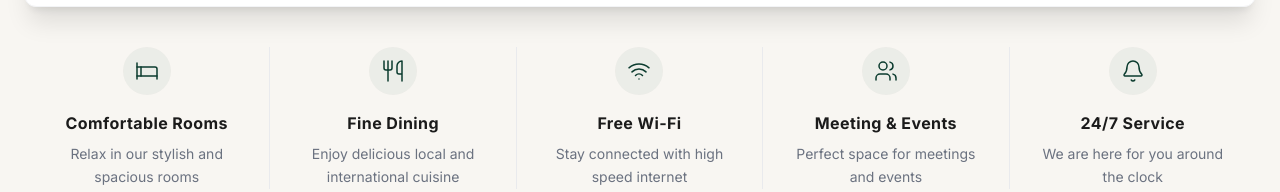
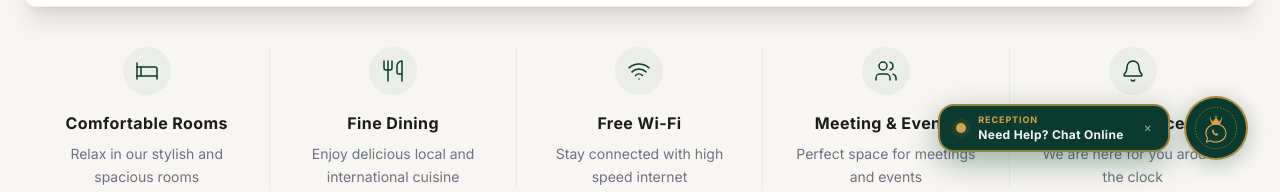
Before and after one commit to mroxygen2024/Dire-Ras-Hotel, a React (Vite) app: page / in a window 1280 px wide. Shown: the part 608-800 px from the top of the page. Built offline with nearby package versions, Linux system fonts and the light colour scheme.

Commit message:
feat: add premium floating WhatsApp contact button to home page

```diff
--- /dev/null
+++ b/src/components/WhatsAppFloatingButton.jsx
@@ -0,0 +1,99 @@
+import React, { useState, useEffect } from 'react';
+
+export default function WhatsAppFloatingButton() {
+  const [showTooltip, setShowTooltip] = useState(false);
+
+  useEffect(() => {
+    const timer = setTimeout(() => {
+      setShowTooltip(true);
+    }, 600); // Quick fade-in for high visibility
+    return () => clearTimeout(timer);
+  }, []);
+
+  const whatsappUrl = "https://wa.me/251968094406?text=Hello%20Dire%20Dawa%20Ras%20Hotel%2C%20I%20would%20like%20to%20reserve%20a%20room.";
+
+  return (
+    <div className="fixed bottom-6 right-6 sm:bottom-8 sm:right-8 z-50 flex items-center justify-end pointer-events-none">
+      {/* Premium Live Reception Help Bubble */}
+      <div
+        className={`bg-primary border-2 border-gold/70 text-white font-sans px-4 py-2 rounded-2xl shadow-[0_10px_30px_rgba(11,59,46,0.4)] mr-3.5 transition-all duration-500 ease-out transform origin-right flex items-center space-x-3 pointer-events-auto ${
+          showTooltip
+            ? 'opacity-100 translate-x-0 scale-100'
+            : 'opacity-0 translate-x-4 scale-90 pointer-events-none'
+        }`}
+      >
+        {/* Pulsing Active Beacon */}
+        <span className="relative flex h-2.5 w-2.5 flex-shrink-0">
+          <span className="animate-ping absolute inline-flex h-full w-full rounded-full bg-gold opacity-75"></span>
+          <span className="relative inline-flex rounded-full h-2.5 w-2.5 bg-gold"></span>
+        </span>
+
+        {/* Text Area */}
+        <div className="flex flex-col text-left leading-tight pr-1">
+          <span className="text-[9px] text-gold font-bold tracking-widest uppercase">RECEPTION</span>
+          <span className="text-[12px] font-bold text-white/95 tracking-wide mt-0.5">Need Help? Chat Online</span>
+        </div>
+
+        {/* Close Button */}
+        <button
+          onClick={() => setShowTooltip(false)}
+          className="text-white/60 hover:text-gold ml-1 text-[10px] focus:outline-none transition-colors cursor-pointer"
+          aria-label="Close message"
+        >
+          ✕
+        </button>
+      </div>
+
+      {/* Floating Button */}
+      <a
+        href={whatsappUrl}
+        target="_blank"
+        rel="noopener noreferrer"
+        className="relative pointer-events-auto flex items-center justify-center w-14 h-14 sm:w-16 sm:h-16 rounded-full bg-primary text-gold border-2 border-gold/80 hover:border-gold hover:bg-gold hover:text-primary transition-all duration-300 ease-out shadow-[0_4px_20px_rgba(11,59,46,0.3)] hover:shadow-[0_8px_30px_rgba(212,162,76,0.4)] transform hover:scale-105 group"
+        id="whatsapp-floating-btn"
+        aria-label="Book on WhatsApp"
+      >
+        {/* Pulsing Outer Glow Effect */}
+        <span className="absolute inset-0 rounded-full border border-gold/40 animate-ping opacity-25 group-hover:hidden" />
+
+        {/* WhatsApp Premium Custom Royal Icon */}
+        <svg
+          viewBox="0 0 100 100"
+          className="w-10 h-10 sm:w-12 sm:h-12 transition-transform duration-300 group-hover:rotate-12"
+          fill="none"
+          stroke="currentColor"
+        >
+          {/* Subtle Outer Dotted Ring */}
+          <circle cx="50" cy="50" r="43" strokeWidth="1.5" strokeDasharray="3 3" className="opacity-75 group-hover:rotate-45 transition-transform duration-1000 origin-center" />
+
+          {/* Crown atop the chat bubble */}
+          <path
+            d="M38 31 L44 37 L50 28 L56 37 L62 31 L58 42 L42 42 Z"
+            fill="currentColor"
+            strokeWidth="1.2"
+            strokeLinejoin="round"
+          />
+          <circle cx="38" cy="29" r="1.2" fill="currentColor" stroke="none" />
+          <circle cx="50" cy="26" r="1.5" fill="currentColor" stroke="none" />
+          <circle cx="62" cy="29" r="1.2" fill="currentColor" stroke="none" />
+
+          {/* Premium Chat Bubble Shape */}
+          <path
+            d="M50 42 C38.4 42 29 50.4 29 60.8 C29 64.6 30.3 68.2 32.6 71 L30 79 L38.5 76.5 C41.8 78.4 45.8 79.5 50 79.5 C61.6 79.5 71 71.1 71 60.8 C71 50.4 61.6 42 50 42 Z"
+            strokeWidth="2.5"
+            strokeLinecap="round"
+            strokeLinejoin="round"
+            fill="none"
+          />
+
+          {/* Detailed Elegant WhatsApp Handset */}
+          <path
+            d="M44 53.5 C43.5 53.5 42.5 54 42 55 C41.3 56.3 41.5 58 43 60.3 C44.5 62.5 46.5 64.3 48.8 65.3 C50.8 66.3 52.2 66 53.2 65.3 C54 64.7 54.5 63.7 54.5 63.3 C54.5 62.9 53.8 62.3 52.8 61.7 C51.8 61.1 51 60.7 50.5 61 C50 61.3 49.5 62 49 61.7 C48 61.3 46.8 60 46 59 C45.2 58 44.8 57 45.2 56.5 C45.5 56 46.2 55.5 45.8 54.5 C45.2 53.5 44.5 53.5 44 53.5 Z"
+            fill="currentColor"
+            stroke="none"
+          />
+        </svg>
+      </a>
+    </div>
+  );
+}
--- a/src/pages/Home.jsx
+++ b/src/pages/Home.jsx
@@ -7,6 +7,7 @@ import BookingCard from '../components/BookingCard';
 import FeaturesSection from '../components/FeaturesSection';
 import RoomsSection from '../components/RoomsSection';
 import Footer from '../components/Footer';
+import WhatsAppFloatingButton from '../components/WhatsAppFloatingButton';
 
 export default function Home() {
   const [loading, setLoading] = useState(true);
@@ -93,6 +94,9 @@ export default function Home() {
 
       {/* 6. Footer */}
       <Footer hotelInfo={hotelData.info} navLinks={hotelData.links} loading={loading} />
+
+      {/* 7. Premium Floating WhatsApp Button */}
+      {!loading && <WhatsAppFloatingButton />}
     </div>
   );
 }
```
